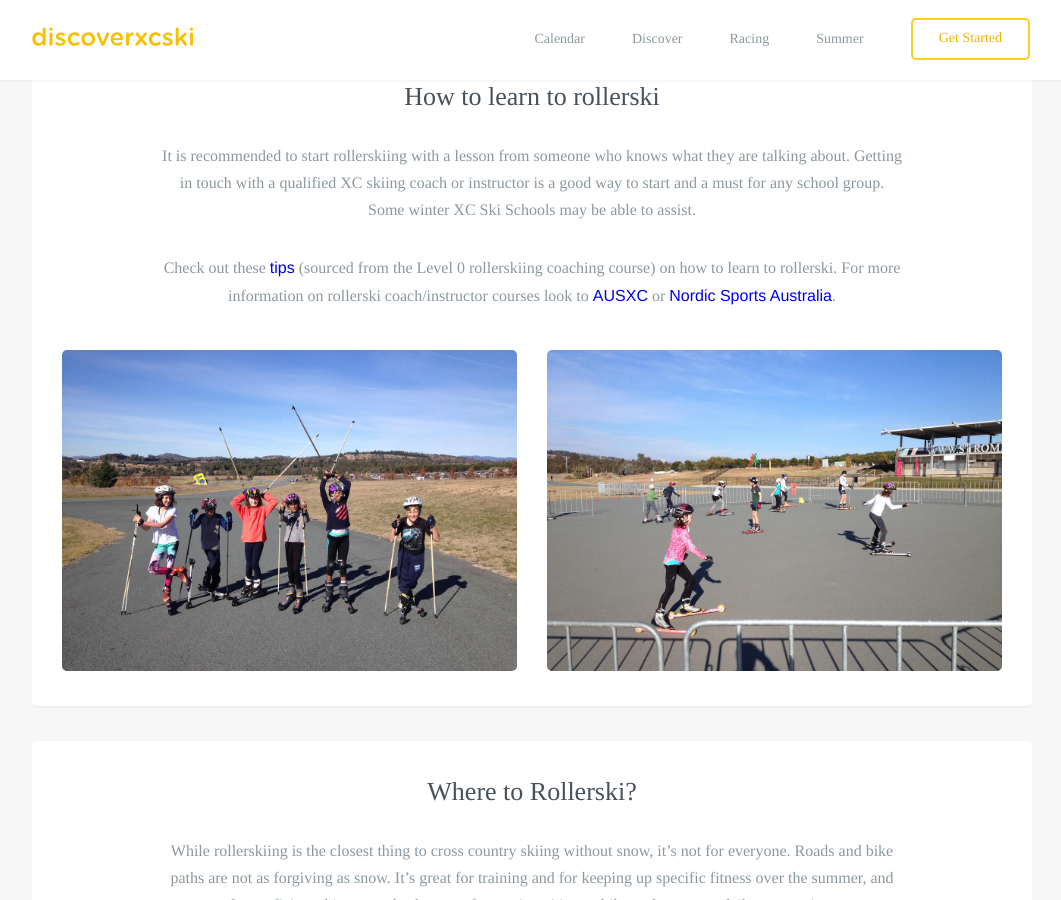
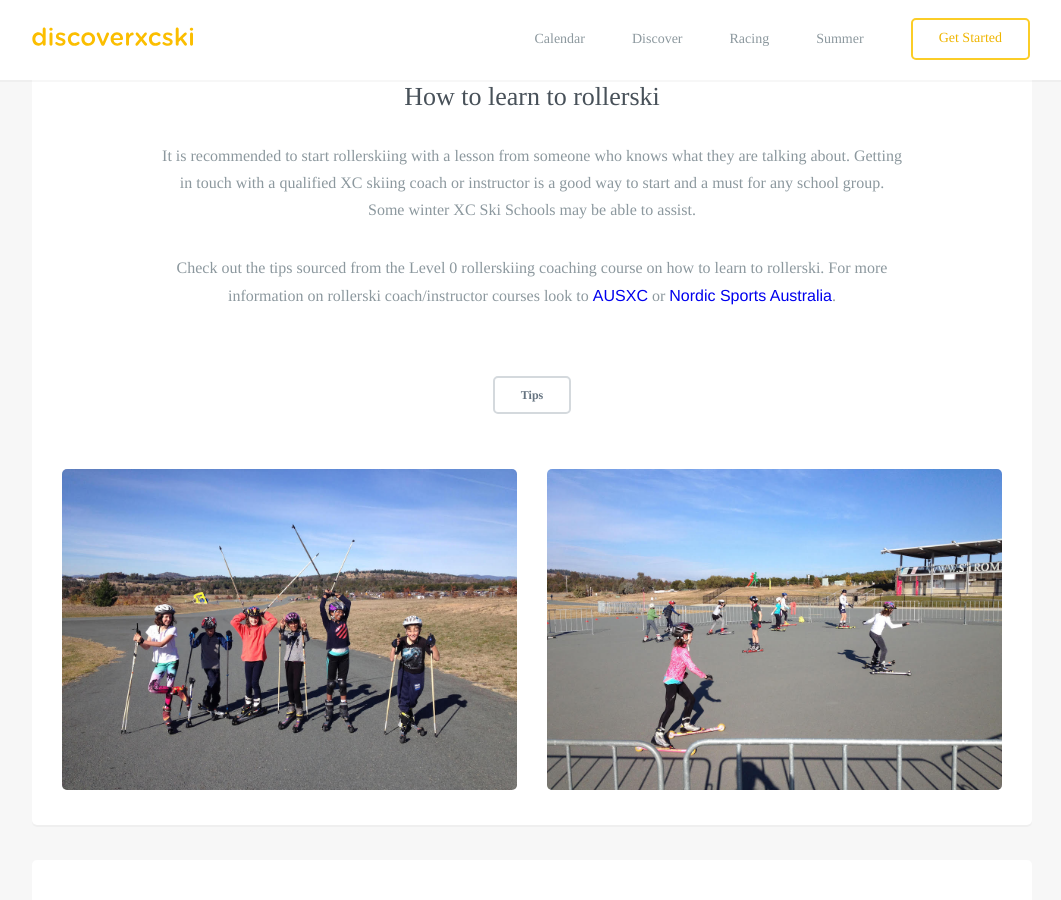
Before and after one commit to robcatto/robcatto.github.io, a Jekyll site: the page built from summer/rollerski/index.html, in a window 1280 px wide and 900 px high, scrolled down 2217 px. Shown: the whole window, without its empty margins (108-1169 px from the left). Built offline with Jekyll 4.4.1, drawn with Linux system fonts in a browser that asks for light colours; some web fonts are replaced; Markdown is read by kramdown in place of the engine named in the settings.

Commit message:
Update index.html

```diff
--- a/summer/rollerski/index.html
+++ b/summer/rollerski/index.html
@@ -90,7 +90,9 @@ layout: default
                 <h3>How to learn to rollerski</h3>
                 <p>
                     It is recommended to start rollerskiing with a lesson from someone who knows what they are talking about. Getting in touch with a qualified XC skiing coach or instructor is a good way to start and a must for any school group. Some winter XC Ski Schools may be able to assist.
-                <p>Check out these <a href="http://www.ausxc.com" target="_blank">tips</a> (sourced from the Level 0 rollerskiing coaching course) on how to learn to rollerski.  For more information on rollerski coach/instructor courses look to <a href="http://www.ausxc.com" target="_blank">AUSXC</a> or <a href="http://www.cross-skating.com.au" target="_blank">Nordic Sports Australia</a>.
+                <p>Check out the tips sourced from the Level 0 rollerskiing coaching course on how to learn to rollerski.  For more information on rollerski coach/instructor courses look to <a href="http://www.ausxc.com" target="_blank">AUSXC</a> or <a href="http://www.cross-skating.com.au" target="_blank">Nordic Sports Australia</a>.
+  <p>
+  <a class="button small dark" href="/summer/endless-winter" data-featurette="analytics-click-event" data-event-category="button" target="_blank" data-event-action="M: Clicked Design an iOS Game" data-event-label="Source: Homepage Alt" id="featurette-35">Tips</a>
 
 
                 </p>
```
